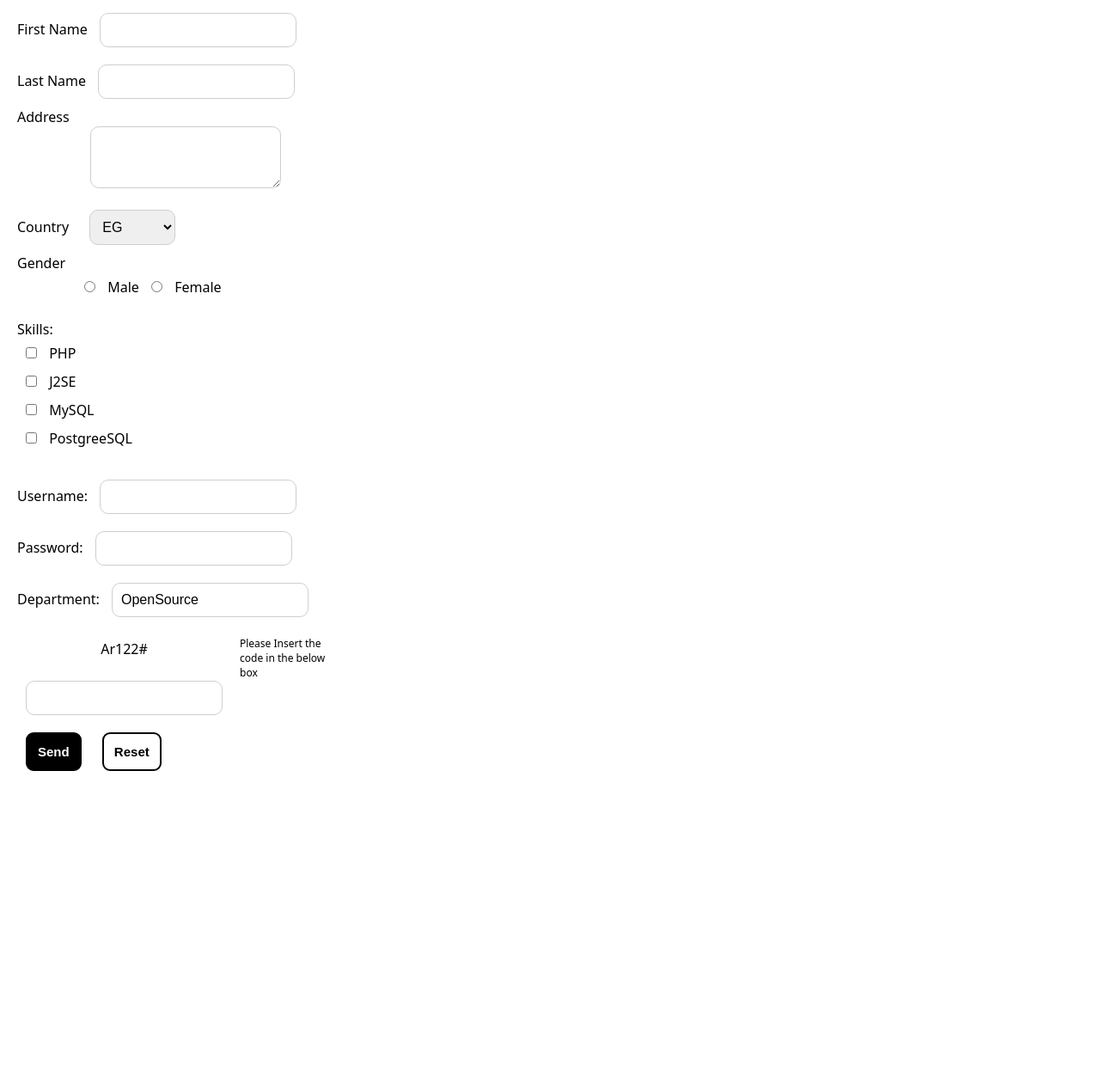
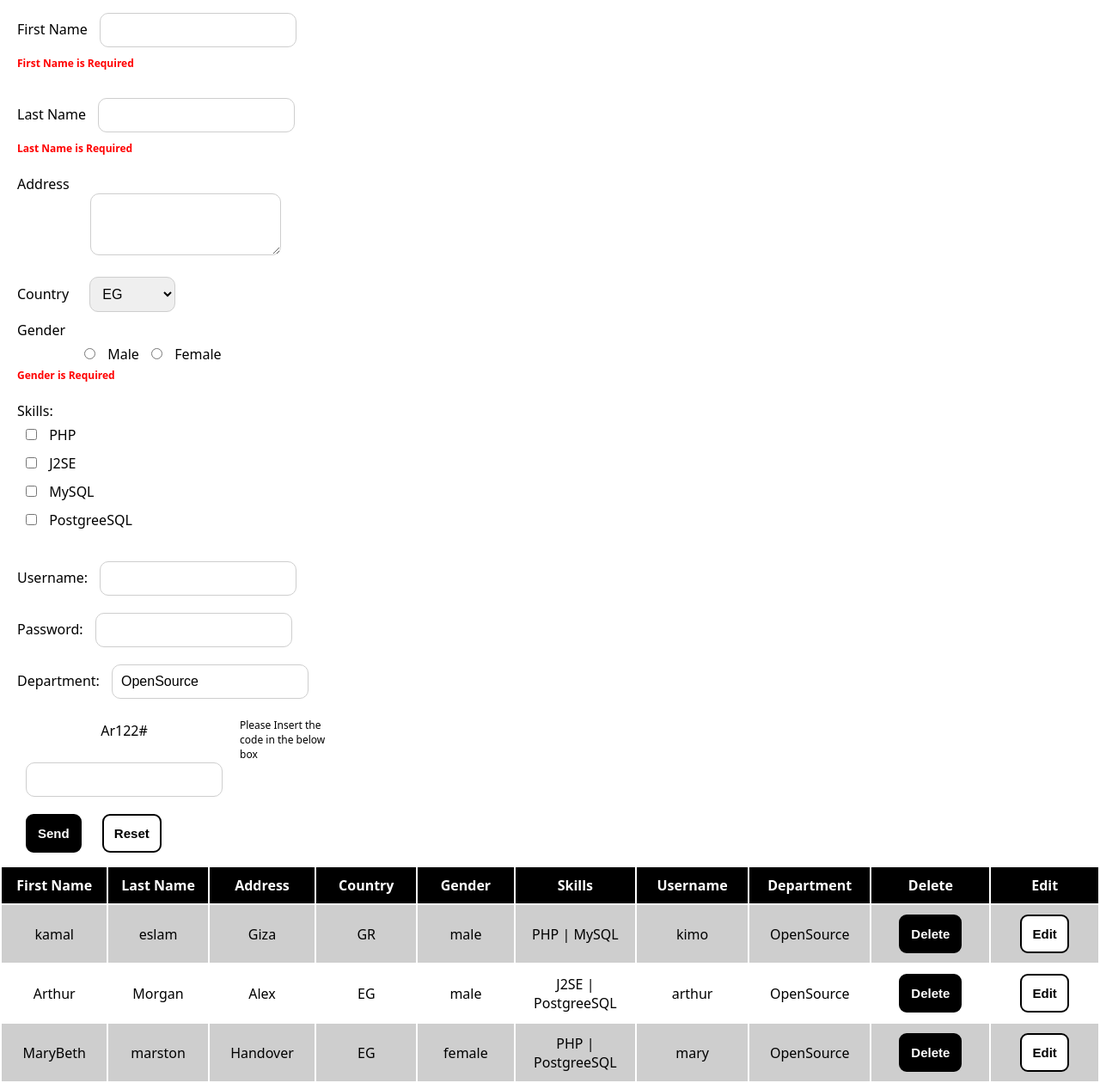
Before and after one commit to Ahmedreda122/ITI-CU-PHP-labs, a PHP site: the page made by index.php in a window 1280 px wide. Shown: the whole page at 86% size. Before the commit the page ends 897 px from the top, so only its background shows below. Run offline with PHP 8.4, Linux system fonts and the light colour scheme.

Commit message:
Adding Lab2

```diff
--- a/index.php
+++ b/index.php
@@ -1,3 +1,14 @@
+<?php
+    if (isset($_GET['errors'])) {
+        $errors = json_decode($_GET['errors'], true);
+    }
+
+    if (isset($_GET['oldValues']))
+    {
+        $old = json_decode($_GET['oldValues'],true);
+    }
+?>
+
 <!doctype html>
 <html lang="en">
 <head>
@@ -11,14 +22,22 @@
 <body>
     <form method="POST" action="done.php">
         <label for="fname">First Name</label>
-    <input type="text" name="fname" id="fname">
+        <input type="text" name="fname" id="fname" <?php if (isset($old['fname'])) echo "value=\"{$old['fname']}\""?>>
+        <?php
+        if (isset($errors['fname']) && $errors['fname'] === true)
+            echo '<div class="err">First Name is Required</div>';
+        ?>
         <br>
         <label for="lname">Last Name</label>
-    <input type="text" name="lname" id="lname">
+        <input type="text" name="lname" id="lname" <?php if (isset($old['lname'])) echo "value=\"{$old['lname']}\""?>>
+        <?php
+        if (isset($errors['lname']) && $errors['lname'] === true)
+            echo '<div class="err">Last Name is Required</div>';
+        ?>
         <br>
         <label for="address">Address</label>
         <br>
-    <textarea name="address" id="address"></textarea>
+        <textarea name="address" id="address"><?php if (isset($old['address'])) echo "{$old['address']}"?></textarea>
         <br>
         <label for="country">Country</label>
         <select name="country" id="country">
@@ -28,6 +47,15 @@
             <option value="GR">GR</option>
             <option value="ES">ES</option>
         </select>
+        <?php
+        if (isset($old['country'])) :
+            ?>
+            <script>
+                document.querySelector("[value='<?="{$old['country']}"?>']").selected = true;
+            </script>
+        <?php
+        endif;
+        ?>
         <br>
         <label>Gender</label>
         <br>
@@ -37,6 +65,18 @@
         <input type="radio" name="gender" id="female" value="female">
         <label for="female">Female</label>
         </div>
+        <?php
+                if (isset($errors['gender']) && $errors['gender'] === true)
+                      echo '<div class="err">Gender is Required</div>';
+
+        if (isset($old['gender'])):
+        ?>
+            <script>
+                document.querySelector("[value='<?="{$old['gender']}"?>']").checked = true;s
+            </script>
+        <?php
+        endif;
+        ?>
         <br>
         <label>Skills: </label>
         <br>
@@ -56,12 +96,23 @@
             <input type="checkbox" name="skills[]" value="PostgreeSQL" id="PostgreeSQL">
             <label for="PostgreeSQL">PostgreeSQL<label>
         </div>
+    <?php
+        if (isset($old['skills'])):
+            foreach ($old['skills'] as $skill):
+    ?>
+            <script>
+                document.querySelector("[value='<?="$skill"?>']").checked = true;
+            </script>
+    <?php
+            endforeach;
+        endif;
+    ?>
         <br>
         <label for="username">Username:</label>
-    <input type="text" name="username" id="username">
+        <input type="text" name="username" id="username" <?php if (isset($old['username'])) echo "value=\"{$old['username']}\""?>>
         <br>
         <label for="pass">Password:   </label>
-    <input type="password" name="pass" id="pass">
+        <input type="password" name="pass" id="pass" <?php if (isset($old['pass'])) echo "value=\"{$old['pass']}\""?>>
         <br>
         <label for="department">Department:</label>
         <input type="text" name="department" id="department" value="OpenSource" readonly>
@@ -78,5 +129,48 @@
         <input type="submit" value="Send">
         <input type="reset" value="Reset">
     </form>
+    <table>
+        <thead>
+        <th class="th1">First Name</th>
+        <th class="th1">Last Name</th>
+        <th class="th1">Address</th>
+        <th class="th1">Country</th>
+        <th class="th1">Gender</th>
+        <th class="th1">Skills</th>
+        <th class="th1">Username</th>
+        <th class="th1">Department</th>
+        <th class="th1">Delete</th>
+        <th class="th1">Edit</th>
+        </thead>
+        <tbody id="tbody">
+        <?php
+        $username = "";
+        $file = fopen("table.csv", "r");
+        fgetcsv($file);
+        while(!feof($file))
+        {
+            $line = fgetcsv($file);
+            $old_data = array();
+            if (gettype($line) === 'array')
+            {
+                echo "<tr>";
+                foreach($line as $key => $data)
+                {
+                    $old_data[] = $data;
+                    if ($key === 6)
+                    {
+                        $username = $data;
+                    }
+                    echo "<td>$data</td>";
+                }
+                $old_form = json_encode($old_data);
+                echo "<td><button class='button1'><a href='delete.php?username={$username}'>Delete</a></button></td>
+                      <td><button class='button1 button2'><a href='edit.php?oldData={$old_form}&username={$username}'>Edit</a></button></td>";
+                echo "</tr>";
+            }
+        }
+        ?>
+        </tbody>
+    </table>
 </body>
 </html>
--- a/style.css
+++ b/style.css
@@ -10,6 +10,8 @@ body {
 form{
     padding: 5px 20px;
 }
+
+
 
 input,textarea, select {
     padding: 10px;
@@ -40,7 +42,7 @@ textarea:focus{
 }
 
 
-input[type="submit"], input[type="reset"]{
+input[type="submit"], input[type="reset"], .button1{
     font-size: 15px;
     font-weight: 600;
     padding: 12px;
@@ -54,15 +56,21 @@ input[type="submit"], input[type="reset"]{
 }
 
 
-input[type="submit"]:hover, input[type="reset"] {
+input[type="submit"]:hover, input[type="reset"], .button1:hover, .button2 {
     background-color: white;
     color: black;
 }
 
-input[type="reset"]:hover {
+input[type="reset"]:hover, .button2:hover {
     background-color: black;
     color: white;
 }
+
+a{
+    text-decoration: none;
+    color: inherit;
+}
+
 
 .err {
     font-size: 12px;
@@ -102,3 +110,37 @@ p
     display: flex;
     gap : 10px;
 }
+
+
+tr {
+    width: 250px;
+    height: 35px;
+    text-align: center;
+}
+
+th {
+    width: 250px;
+    height: 40px;
+    color: white;
+}
+
+.th1 {
+    background-color: black;
+}
+
+.th2 {
+    background-color: #3bce65;
+}
+
+tr:nth-child(odd) {
+    background-color: #cecece;
+}
+/* #5bd67e #92e3a9  #def7e5 */
+
+.err {
+    font-size: 12px;
+    font-weight: 600;
+    color: red;
+    margin: 0px;
+    padding: 0;
+}
```
Also changed, not shown: delete.php (added, +40 -0 lines), done.php (+111 -65 lines), edit.php (added, +121 -0 lines), table.csv (added, +4 -0 lines). Lines whose indentation alone changed are shown as unchanged.
